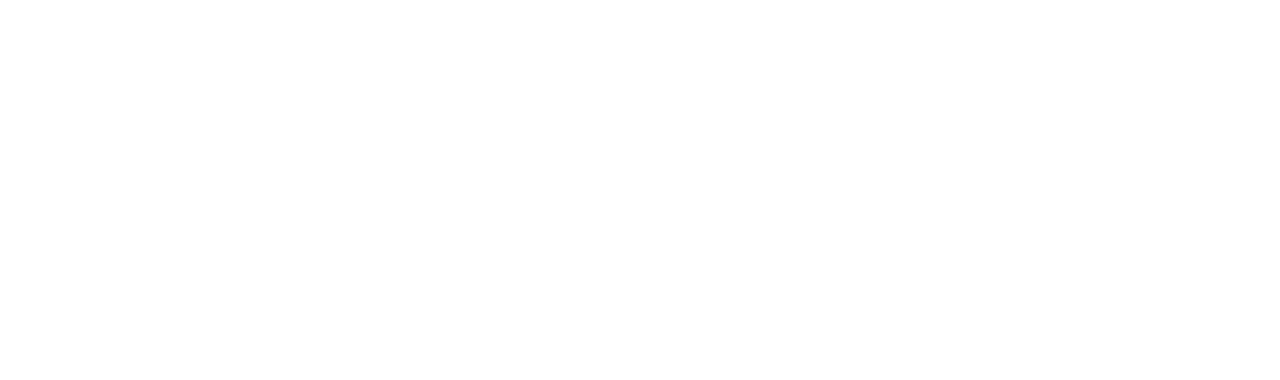
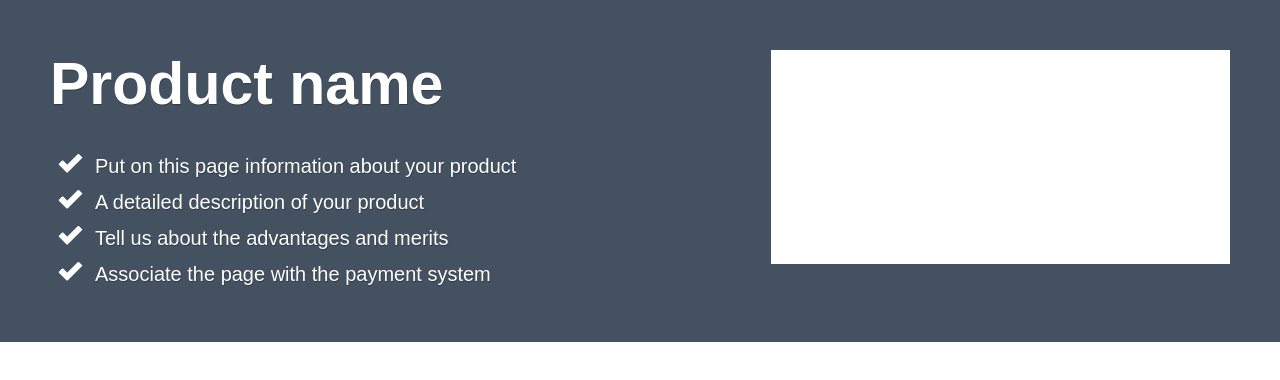
Before and after one commit to MichaelZolotov77/Produck-name-grey, a website built with Parcel: page src/index.html in a window 1280 px wide. Built offline with nearby package versions, Linux system fonts and the light colour scheme.

Commit message:
Первая секция stage

```diff
--- a/src/assets/styles/index.scss
+++ b/src/assets/styles/index.scss
@@ -1,3 +1,9 @@
-@import './utils';
-@import './components';
-@import './layout';
+@import "./utils";
+@import "./components";
+@import "./layout";
+
+.container {
+  width: 100%;
+  max-width: 118rem;
+  margin: 0 auto;
+}
--- /dev/null
+++ b/src/assets/styles/layout/_stage.scss
@@ -0,0 +1,52 @@
+.stage {
+  @include section();
+  padding-left: 1.5rem;
+  padding-right: 1.5rem;
+  background-color: $primaryColor;
+
+  &__wrapper {
+    display: flex;
+    flex-direction: column-reverse;
+
+    @media ($tablet) {
+      flex-direction: row;
+      justify-content: space-between;
+    }
+
+    @media ($desktop) {
+      padding-left: 0;
+      padding-right: 0;
+    }
+  }
+
+  &__title {
+    @include h1();
+  }
+
+  &__list {
+    @include lead();
+
+
+    &-item {
+      list-style: url(../images/check-icon.png);
+      padding-left: 0.5rem;
+    }
+  }
+
+  &__image {
+    @include img($white);
+    width: 100%;
+    height: 21.4rem;
+    margin-bottom: 2rem;
+
+    @media ($tablet) {
+      max-width: 300px;
+      margin-bottom: 0;
+    }
+
+    @media ($desktop) {
+      max-width: 459px;
+      margin-bottom: 0;
+    }
+  }
+}
--- a/src/assets/styles/layout/index.scss
+++ b/src/assets/styles/layout/index.scss
@@ -0,0 +1 @@
+@import "./stage";
--- a/src/assets/styles/utils/_mixins.scss
+++ b/src/assets/styles/utils/_mixins.scss
@@ -3,11 +3,11 @@
   color: $color;
   font-family: $mainFont;
   text-shadow: $mainShadow;
-  margin-bottom: 3rem;
+  margin-bottom: 1.8rem;
 
   @media ($tablet) {
     font-size: 5.9rem;
-    margin-bottom: 5rem;
+    margin-bottom: 3rem;
   }
 }
 
@@ -48,6 +48,11 @@
   object-fit: cover;
   object-position: center;
   background-color: $bg;
+}
+
+@mixin section($pt: 5rem, $pb: 5rem) {
+  padding-top: $pt;
+  padding-bottom: $pb;
 }
 
 %input {
--- a/src/index.html
+++ b/src/index.html
@@ -1,10 +1,35 @@
 <!DOCTYPE html>
-<html lang="en">
+<html lang="zxx">
   <head>
     <meta charset="UTF-8" />
     <meta name="viewport" content="width=device-width, initial-scale=1.0" />
     <title>Index</title>
     <link rel="stylesheet" href="./assets/styles/index.scss" />
   </head>
-    <body></body>
+  <body>
+    <main>
+      <section class="stage">
+        <div class="container stage__wrapper">
+          <div class="stage__text">
+            <h1 class="stage__title">Product name</h1>
+            <ul class="stage__list">
+              <li class="stage__list-item">
+                Put on this page information about your product
+              </li>
+              <li class="stage__list-item">
+                A detailed description of your product
+              </li>
+              <li class="stage__list-item">
+                Tell us about the advantages and merits
+              </li>
+              <li class="stage__list-item">
+                Associate the page with the payment system
+              </li>
+            </ul>
+          </div>
+          <div class="stage__image"></div>
+        </div>
+      </section>
+    </main>
+  </body>
 </html>
```
Also changed, not shown: src/assets/images/check-icon.png (added), 1 other file. Lines whose indentation alone changed are shown as unchanged.
